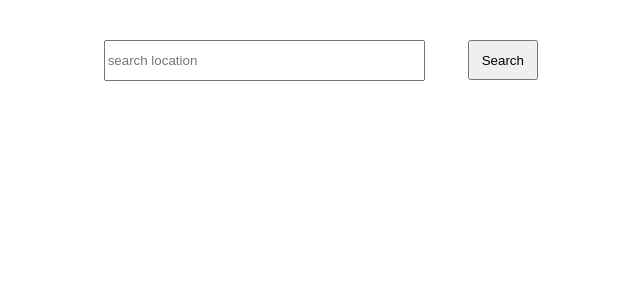
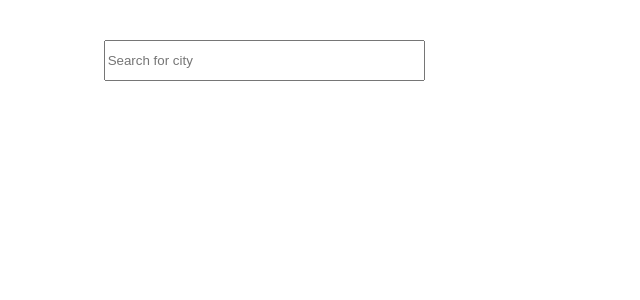
Before and after one commit to resek/weather-app, a React app: page / in a window 1280 px wide. Shown: the top 300 px of the page, without its empty margins (218-858 px from the left). Built offline with nearby package versions, Linux system fonts and the light colour scheme.

Commit message:
searchBar gets data & API gest forecast

```diff
--- a/src/components/Button/Button.css
+++ /dev/null
@@ -1,8 +0,0 @@
-.Button {
-  align-self: center;
-}
-
-.Button button {
-    width: 70px;
-    height: 40px;
-  }
--- a/src/components/Button/Button.js
+++ /dev/null
@@ -1,13 +0,0 @@
-import React from "react";
-import classes from "./Button.css"
-
-const Button = (props) => {
-
-    return (
-        <div className={classes.Button}>
-            <button onClick={props.search}>{props.buttonName}</button>
-        </div>
-    )
-}
-
-export default Button;
--- /dev/null
+++ b/src/components/DisplayCities/DisplayCities.css
@@ -0,0 +1,8 @@
+.Cities {
+    grid-column: 1 / 7;
+    grid-row: 2 / 3;
+}
+
+.Cities a {
+    margin: 0 20px;
+}
--- /dev/null
+++ b/src/components/DisplayCities/DisplayCities.js
@@ -0,0 +1,15 @@
+import React from "react";
+import classes from "./DisplayCities.css";
+
+const DisplayCities = (props) => {
+
+    return (
+        <div className={classes.Cities}>
+            {props.foundCities.map(city => {
+                return <button key={city.id} id={city.id} onClick={props.click}>{city.name} {city.country}</button>
+            })}
+        </div>
+    )
+}
+
+export default DisplayCities;
--- a/src/components/SearchBar/SearchBar.js
+++ b/src/components/SearchBar/SearchBar.js
@@ -5,7 +5,7 @@ const SearchBar = (props) => {
 
     return (
         <div className={classes.SearchBar}>
-            <input type="text" placeholder="search location"></input>
+            <input type="text" onKeyUp={props.updateSearch} placeholder="Search for city"></input>
         </div>
     )
 }
--- a/src/containers/ShowWeather/ShowWeather.js
+++ b/src/containers/ShowWeather/ShowWeather.js
@@ -3,22 +3,48 @@ import {Route} from "react-router-dom";
 import axios from "axios";
 
 import Days from "../../components/Days/Days";
-import Button from "../../components/Button/Button";
 import SearchBar from "../../components/SearchBar/SearchBar";
 import CurrentWeather from "../../components/CurrentWeather/CurrentWeather";
 import NavigationItems from "../../components/NavigationItems/NavigationItems";
+import DisplayCities from "../../components/DisplayCities/DisplayCities";
 
 class ShowWeather extends Component {
 
     state = {
-        allForecast: null,
+        weatherData: null,
+        citiesFromDB: null,
     }
 
-    searchAPI = () => {
+    searchForCities = event => {
 
-        axios.get("http://api.openweathermap.org/data/2.5/forecast?q=Ljubljana&APPID=84a72d1485afbd8a7c20dba340a522b5&units=metric")
+        //empty input = do not show cities
+        if (event.target.value.length > 0) {
+
+            //firs word in a string uppercase
+            let text = event.target.value.toLowerCase()
+            .split(' ')
+            .map((word) => word.charAt(0).toUpperCase() + word.substring(1))
+            .join(' ');
+
+            //firebase filtering data by name
+            axios.get(`https://weather-app-df6c0.firebaseio.com/citiesList.json?orderBy="name"&startAt="${text}"&endAt="${text}\uf8ff"&limitToFirst=5&print=pretty`)
             .then(response => {
-                this.setState({allForecast: response.data})
+                let citiesArr = Object.values(response.data);
+                this.setState({citiesFromDB: citiesArr});
+            })
+            .catch(error => {
+                console.log(error);
+            })
+        } else {
+            this.setState({citiesFromDB: null});
+        }
+    }
+
+    getWeatherData = (event) => {
+        let cityId = event.target.id;
+        axios.get(`http://api.openweathermap.org/data/2.5/forecast?id=${cityId}&APPID=84a72d1485afbd8a7c20dba340a522b5&units=metric`)
+            .then(response => {
+                this.setState({weatherData: response.data})
             })
             .catch(error => {
                 console.log(error);
@@ -28,21 +54,29 @@ class ShowWeather extends Component {
     render() {
 
         let dataComponents;
+        let displayCities;
 
-        if (this.state.allForecast) {
+        if (this.state.weatherData) {
             dataComponents = (
                 <Fragment>
                     <NavigationItems />
-                    <Route path="/days" render={() => <Days data={this.state.allForecast} /> }/>
-                    <Route path="/" exact render={() => <CurrentWeather data={this.state.allForecast} />}/>
+                    <Route path="/days" render={() => <Days data={this.state.weatherData} /> }/>
+                    <Route path="/" exact render={() => <CurrentWeather data={this.state.weatherData} />}/>
                 </Fragment>
             )
         }
 
+        if (this.state.citiesFromDB) {
+            displayCities =
+                <DisplayCities
+                    click={(event) => this.getWeatherData(event)}
+                    foundCities={this.state.citiesFromDB} />
+        }
+
         return (
             <Fragment>
-                <SearchBar />
-                <Button buttonName="Search" search={this.searchAPI} />
+                <SearchBar updateSearch={(event) => this.searchForCities(event)} />
+                {displayCities}
                 {dataComponents}
             </Fragment>
         )
```
